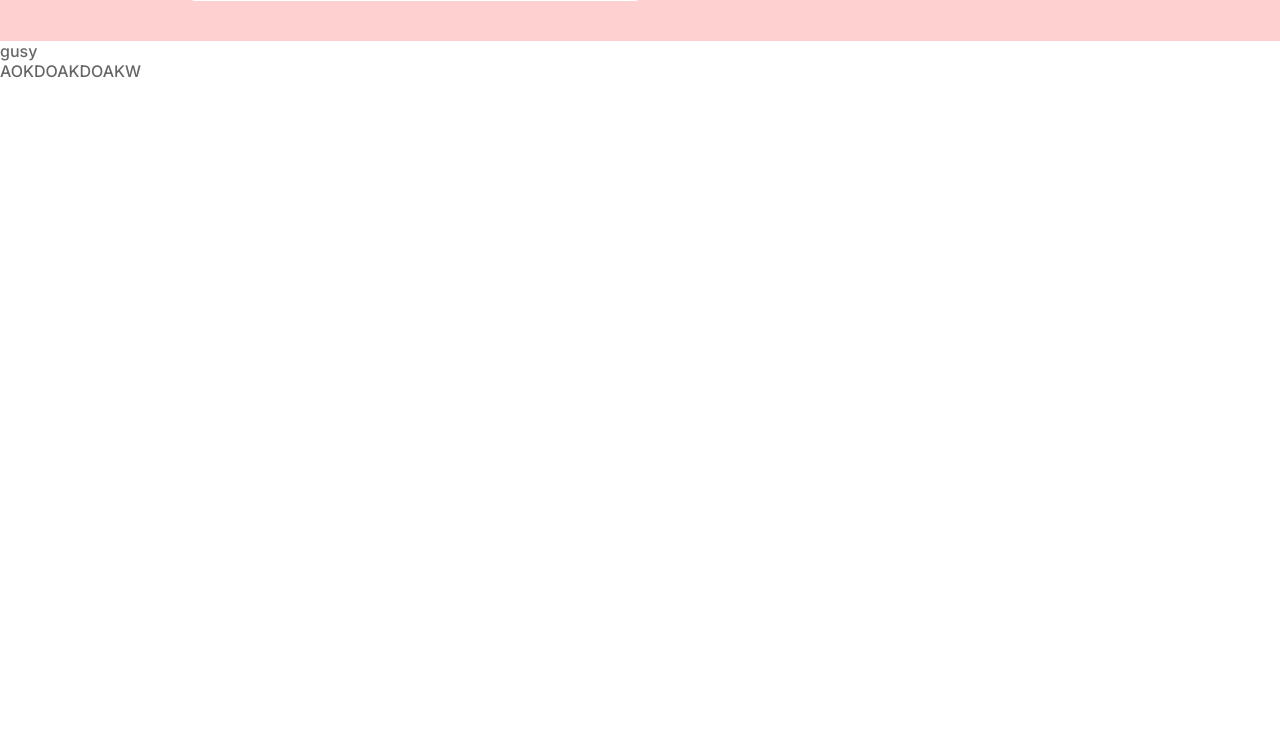
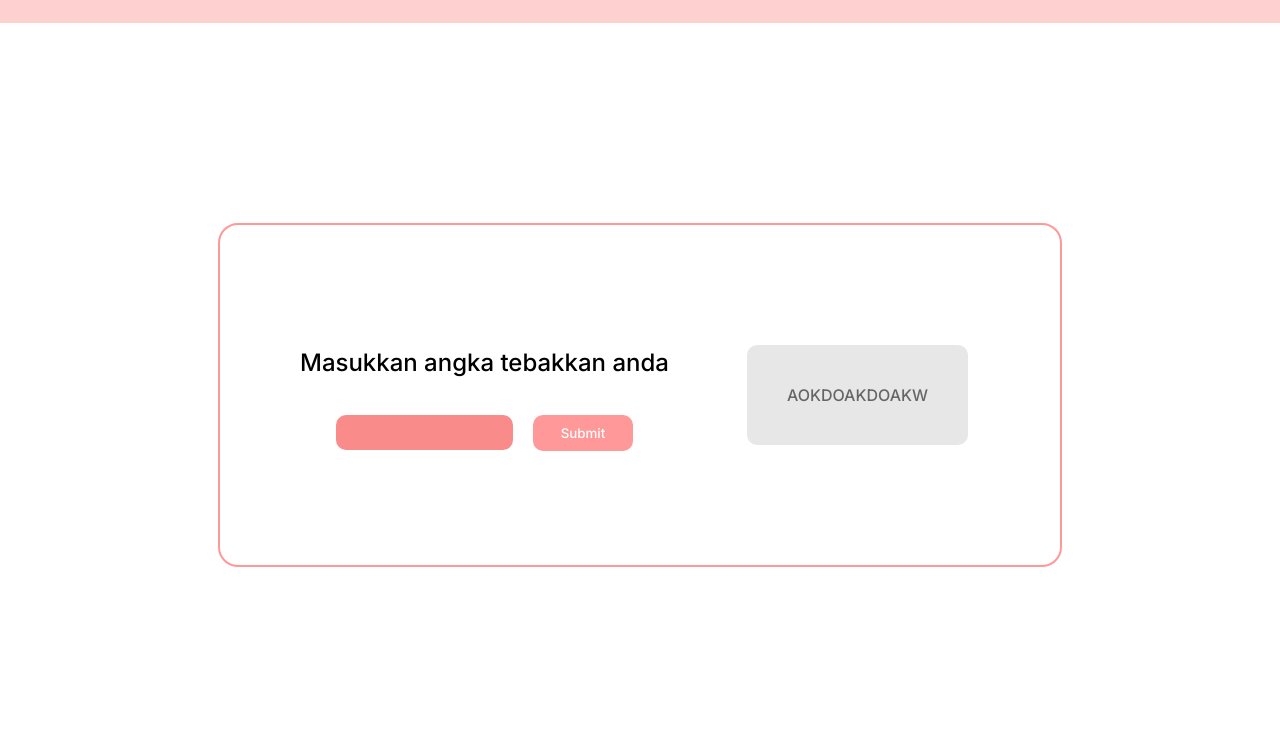
Before and after one commit to Encrypsy/project-website, a PHP site: page /numberGuessing.html in a window 1280 px wide. Shown: the part 961-1708 px from the top of the page. Before the commit the page ends 1039 px from the top, so only its background shows below. Run offline with PHP 8.4, Linux system fonts and the light colour scheme.

Commit message:
Menambahkan bagian input tebak angka serta display hasil tebakkan user

```diff
--- a/HTML-CSS-JS-PROJECT/Game-Tebak-Bilangan-Website/numberGuessing.css
+++ b/HTML-CSS-JS-PROJECT/Game-Tebak-Bilangan-Website/numberGuessing.css
@@ -142,3 +142,78 @@ h4 {
 #gambarhp {
     margin-left: 150px;
 }
+
+.parent-container-game-2 {
+    height: 400px;
+    display: flex;
+    justify-content: center;
+
+}
+
+.container-game-2 {
+    display: flex;
+    justify-content: center;
+    margin-top: 200px;
+    background-color: white;
+    border: 2px solid #FF9898;
+    width: 800px;
+    height: 300px;
+    margin-bottom: 300px;
+    border-radius: 20px;
+    padding: 20px;
+}
+
+#judul-input {
+    font-family: "Inter", sans-serif;
+    font-optical-sizing: auto;
+    font-weight: 495;
+    font-style: normal;
+    border: none;
+}
+
+.input-submit-user {
+    display: flex;
+    justify-content: center;
+}
+
+#value-input {
+    height: 35px;
+    margin-top: 30px;
+    border-radius: 10px;
+    border: none;
+    background-color: #fa8b8b;
+}
+
+#submit-btn {
+    width: 100px;
+    margin-left: 20px;
+}
+
+.parent-container-game-input {
+    /* background-color: aqua; */
+    align-items: center;
+    display: flex;
+    justify-content: center;
+}
+
+.container-game-2 {
+    align-content: center;
+}
+
+.parent-container-game-display {
+    display: flex;
+    justify-content: center;
+    margin-left: 50px;
+    padding: 20px;
+}
+
+.container-game-display {
+    /* background-color: aqua; */
+    align-content: center;
+}
+
+#display-value {
+    background-color: rgb(216, 216, 216);
+    padding: 40px;
+    border-radius: 10px;
+}
--- a/HTML-CSS-JS-PROJECT/Game-Tebak-Bilangan-Website/numberGuessing.html
+++ b/HTML-CSS-JS-PROJECT/Game-Tebak-Bilangan-Website/numberGuessing.html
@@ -13,8 +13,6 @@
         href="https://fonts.googleapis.com/css2?family=Inter:ital,opsz,wght@0,14..32,100..900;1,14..32,100..900&display=swap"
         rel="stylesheet">
 </head>
-
-<>
 
     <div class="container-header">
         <div class="container-img">
@@ -32,14 +30,17 @@
                 </p>
             </div>
             <div class="container-content-button">
-                <button>
-                    <h3>Mulai!</h3>
-                </button>
+                <!-- <button>
+                    <h3><a href=".container-game-1">Mulai!</a></h3>
+                </button> -->
+                <a href="#container-game-1">
+                    <button>Mulai!</button>
+                </a>
             </div>
         </div>
     </div>
 
-    <div class="container-game-1">
+    <div class="container-game-1" id="container-game-1">
         <div class="container-game-content">
             <div class="container-game-maxmin">
                 <div class="maxmin-judul">
@@ -65,13 +66,27 @@
         </div>
     </div>
 
-    <div class="container-game-input">
-        <p>gusy</p>
-    </div>
-    <div class="container-game-display">
-        <p>AOKDOAKDOAKW</p>
+    <div class="parent-container-game-2">
+        <div class="container-game-2">
+            <div class="parent-container-game-input">
+                <div class="container-game-input">
+                    <h2 id="judul-input">Masukkan angka tebakkan anda</h2>
+                    <div class="input-submit-user">
+                        <input type="number" id="value-input">
+                        <button id="submit-btn">Submit</button>
+                    </div>
+                </div>
+            </div>
+            <div class="parent-container-game-display">
+                <div class="container-game-display">
+                    <p id="display-value">AOKDOAKDOAKW</p>
+                </div>
+            </div>
+        </div>
     </div>
 
+    <br><br><br><br><br><br><br><br><br>
+    <br><br><br><br><br><br><br><br><br>
     <script src="numberGuessing.js"></script>
 </body>
 
```
